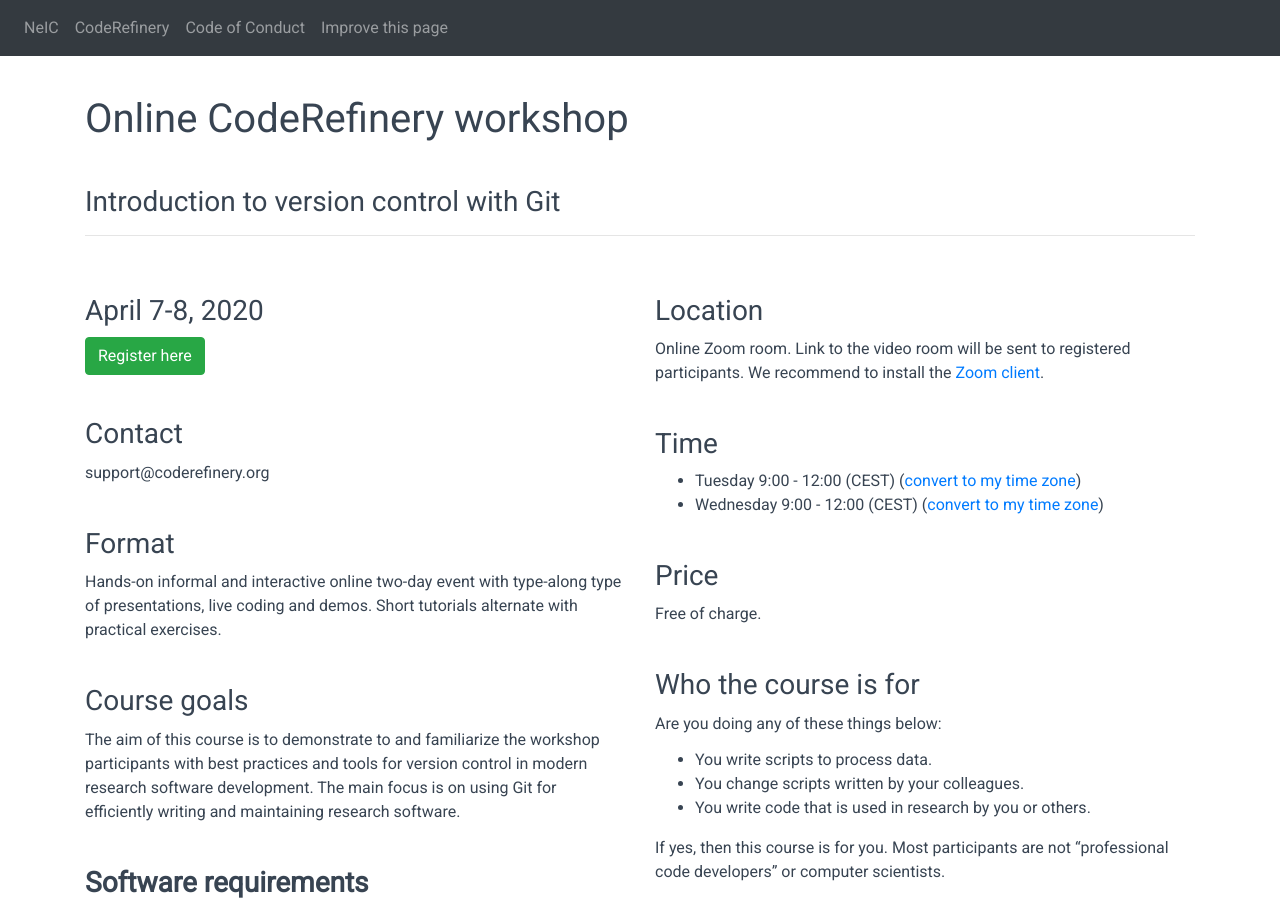
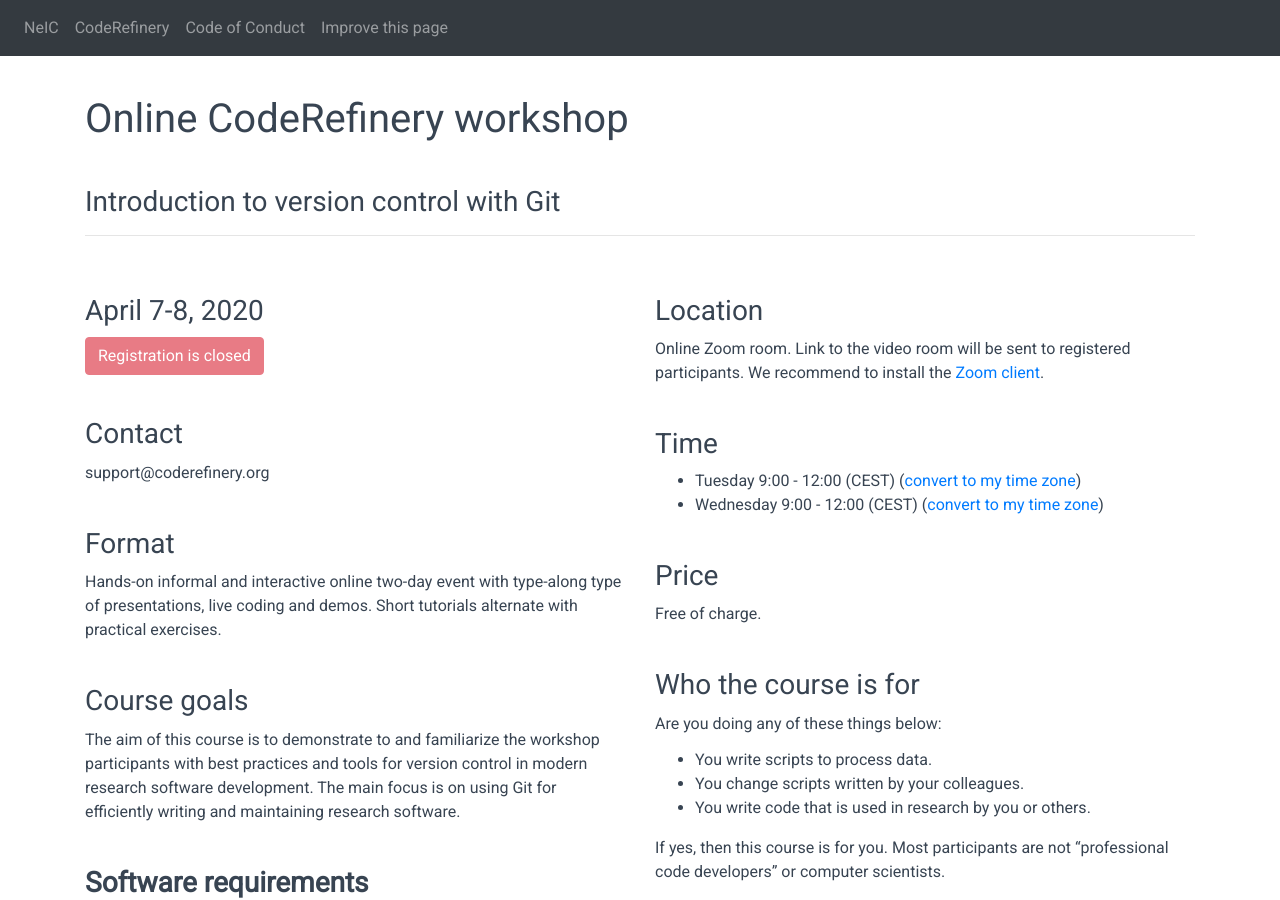
Before and after one commit to coderefinery/2020-04-07-online, a Jekyll site: the page built from index.md, in a window 1280 px wide and 900 px high. Built offline with Jekyll 4.4.1, drawn with Linux system fonts in a browser that asks for light colours; comment, search, counter and statistics services are not loaded.

Commit message:
close registration

```diff
--- a/left_column.md
+++ b/left_column.md
@@ -2,7 +2,7 @@
 
 ### April 7-8, 2020
 
-<a class="btn btn-success" href="https://indico.neic.no/event/133/" data-mode="1" target="_blank">Register here</a>
+<a class="btn btn-danger disabled" href="#" data-mode="1" target="_blank">Registration is closed</a>
 
 
 ### Contact
```
